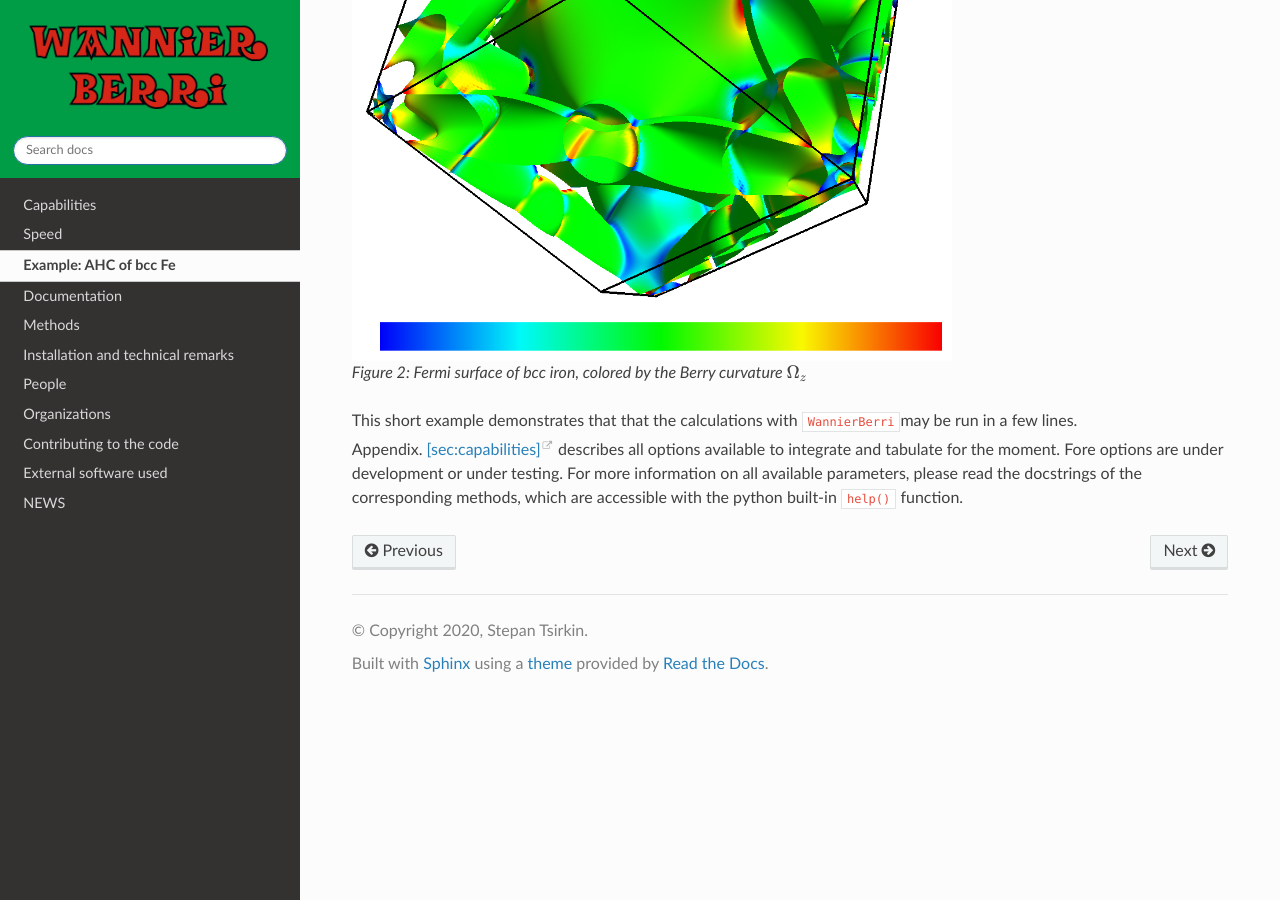
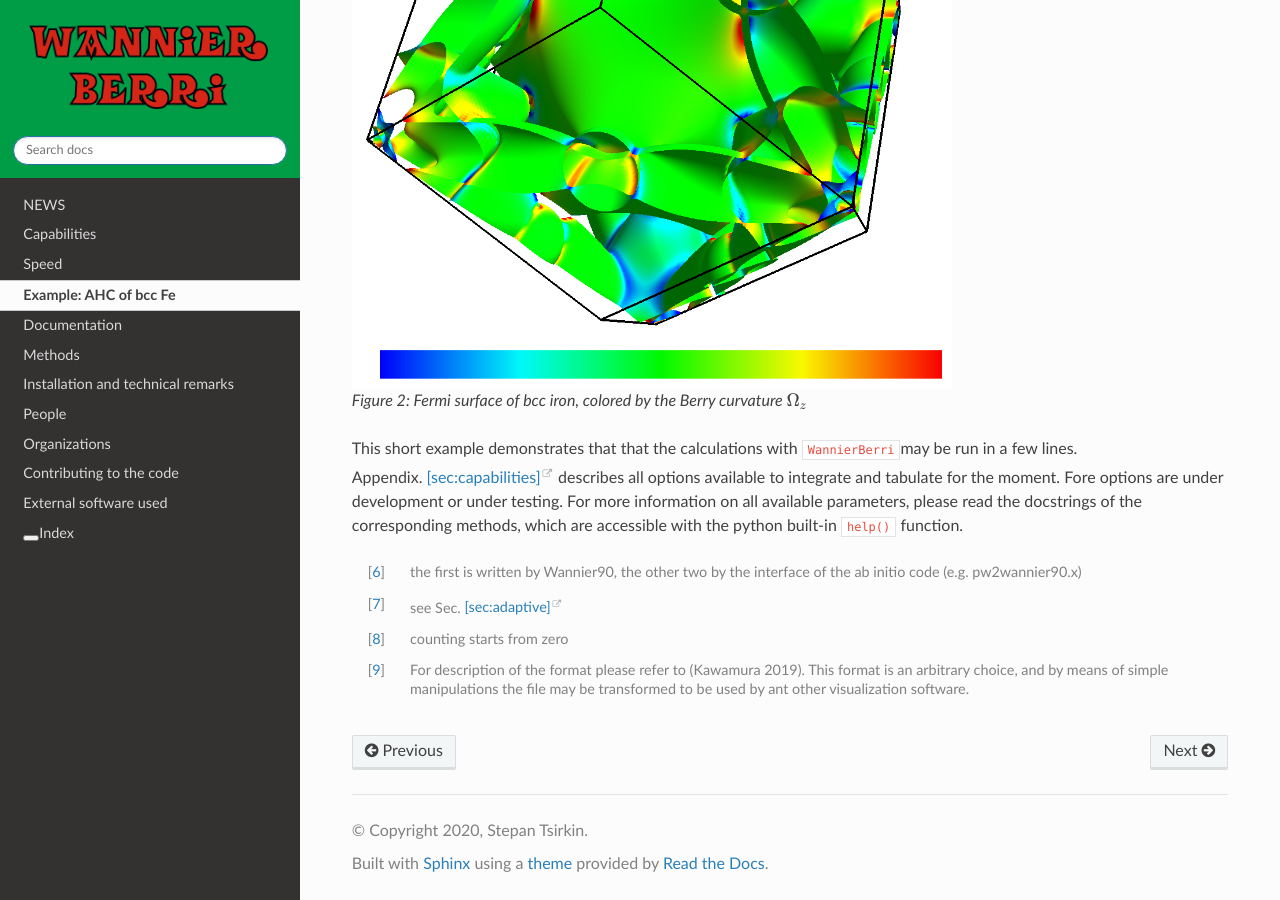
Before and after one commit to wannier-berri/wannier-berri-org, a Sphinx documentation site: the page built from source/exampleFe.rst, in a window 1280 px wide and 900 px high, scrolled down 2894 px. Built offline with Sphinx 7.4.7 and the Read the Docs theme 2.0.0, drawn with Linux system fonts in a browser that asks for light colours; the version number could not be read and is left out; some of the changed text lies outside the part shown.

Commit message:
some corrections

```diff
--- a/source/_templates/layout.html
+++ b/source/_templates/layout.html
@@ -3,3 +3,9 @@
 {% block header %}
 <img src="{{ pathto("_static/WANNIERBERRI-line-redblack.png", 1) }}" alt="WannierBerri  logo" />
 {% endblock %}
+
+
+  {% block menu %}
+    {{ super() }}
+    <a href="genindex.html">Index</a>
+  {% endblock %}
--- a/source/exampleFe.rst
+++ b/source/exampleFe.rst
@@ -10,7 +10,8 @@
 We assume that we have performed the ab-initio calculations and
 constructed the MLWFs for bcc iron with magnetization along [001]
 direction (:math:`z`). For information how to do it, please refer to the
-manuals of the abinitio codes and Wannier90.
+manuals of the abinitio codes and Wannier90. Also a nicely ilustrated tutorial is published
+on the `WanierToools <https://www.wanniertools.org/tutorials/high-quality-wfs/>`_ website.
 
 After that, the calculation is performed by the following short python
 script. First, we import the needed packages
@@ -160,3 +161,19 @@
      :target: https://fermisurfer.osdn.jp/
      :alt: FermiSurfer
      :height: 30px
+
+.. [6]
+   the first is written by Wannier90, the other two by the interface of
+   the ab initio code (e.g. pw2wannier90.x)
+
+.. [7]
+   see Sec. `[sec:adaptive] <#sec:adaptive>`__
+
+.. [8]
+   counting starts from zero
+
+.. [9]
+   For description of the format please refer to (Kawamura 2019). This
+   format is an arbitrary choice, and by means of simple manipulations
+   the file may be transformed to be used by ant other visualization
+   software.
```
Also changed, not shown: source/index.rst (+1 -10 lines), source/people.rst (+10 -10 lines), source/software.rst (+14 -0 lines), source/wannier-berri.rst (+17 -6 lines), source/imag/photo/jaemo-lihm.jpeg (added), source/imag/photo/jihoon.png (added).
